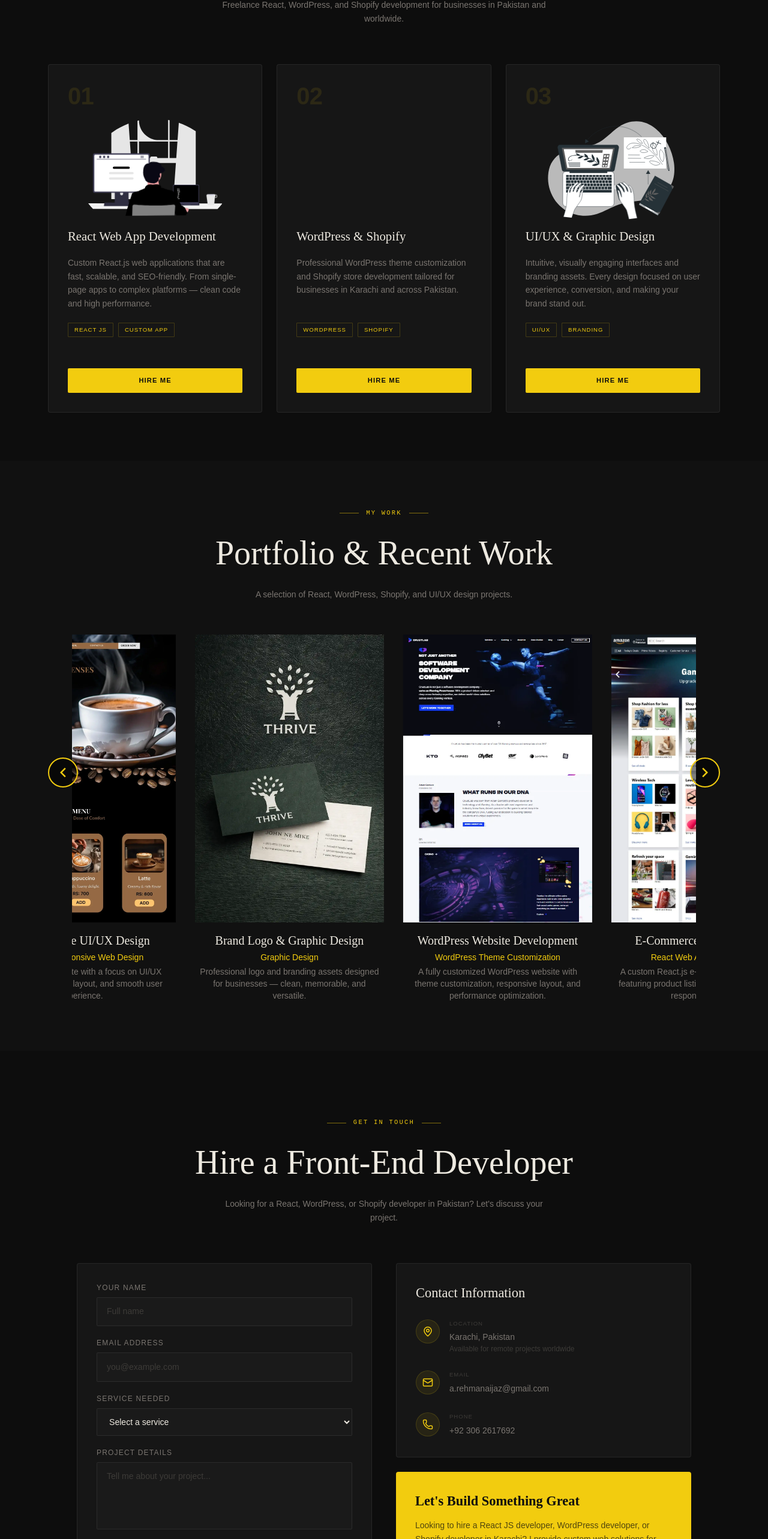
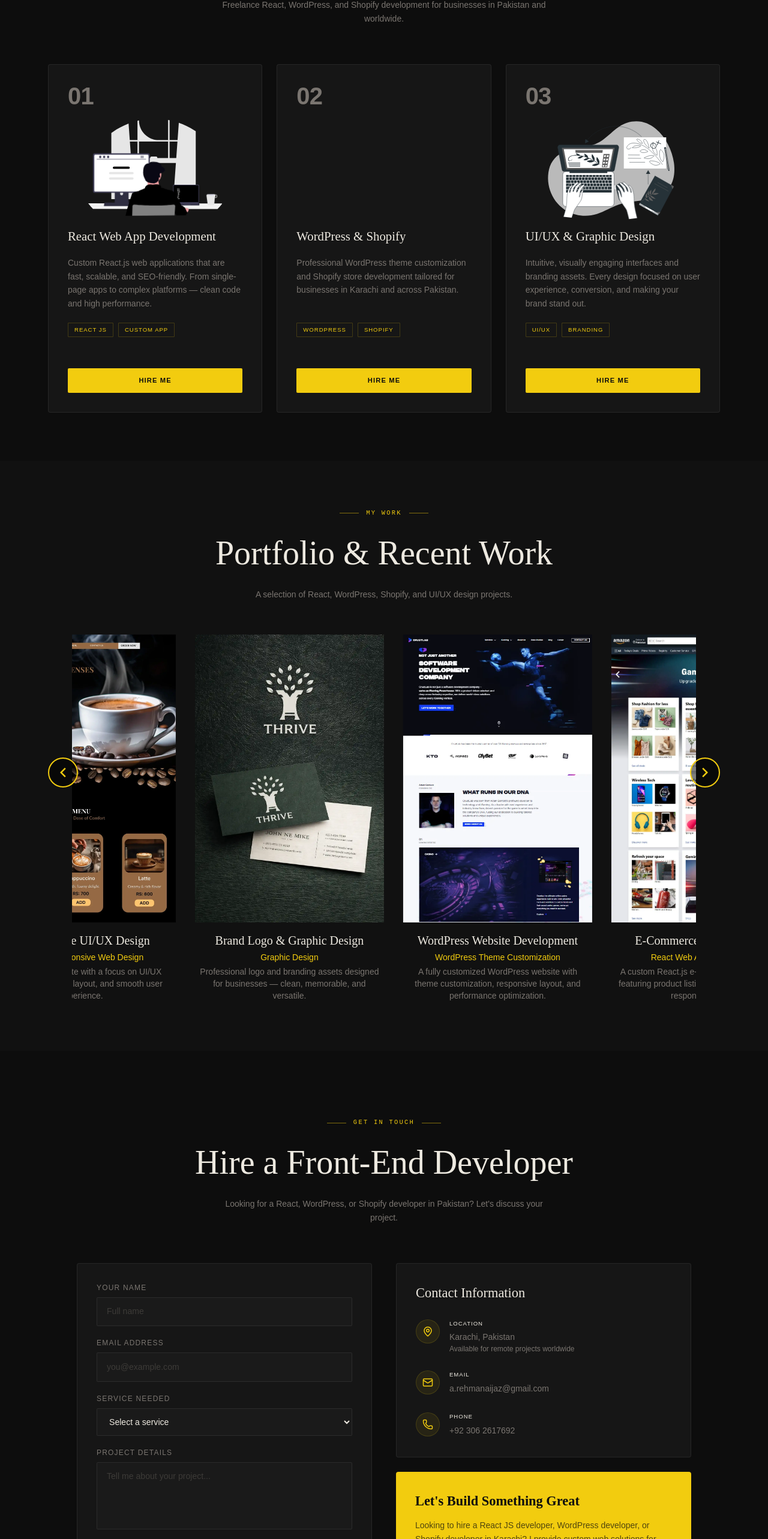
Before and after one commit to abdulrehman7876/my-website, a React (Vite) app: page / in a window 1280 px wide. Shown: the part 1912-4478 px from the top of the page at 60% size. Built offline with nearby package versions, Linux system fonts and the light colour scheme.

Commit message:
color change in contact page

```diff
--- a/src/Sections/Contact.jsx
+++ b/src/Sections/Contact.jsx
@@ -261,7 +261,7 @@ export default function Contact() {
                     <div>
                       <p
                         className="font-mono-custom text-[0.6rem] tracking-widest uppercase mb-1"
-                        style={{ color: "var(--text-muted)" }}
+                        style={{ color: "var(--text-primary)" }}
                       >
                         {item.label}
                       </p>
@@ -291,7 +291,7 @@ export default function Contact() {
                       {item.sub && (
                         <p
                           className="text-xs mt-0.5"
-                          style={{ color: "var(--text-muted)" }}
+                          style={{ color: "var(--text-secondary)" }}
                         >
                           {item.sub}
                         </p>
--- a/src/Sections/Services.jsx
+++ b/src/Sections/Services.jsx
@@ -63,7 +63,7 @@ export default function Services() {
               <div
                 className="font-mono-custom text-[2.5rem] font-bold leading-none"
                 style={{
-                  color: "rgba(242,204,15,0.1)",
+                  color: "var(--text-secondary)",
                   letterSpacing: "-0.02em",
                 }}
               >
```
